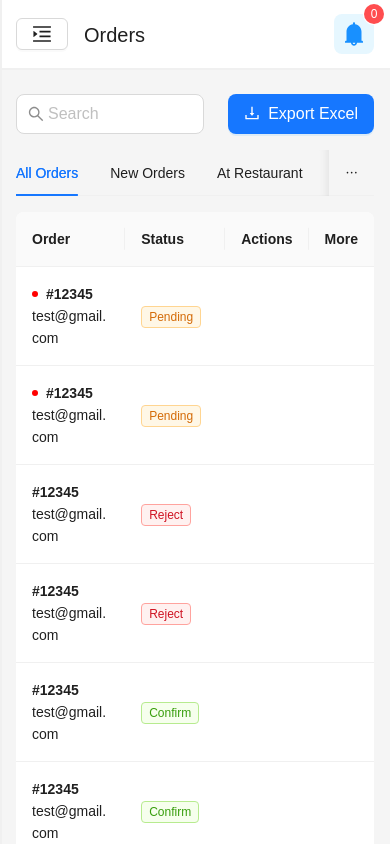
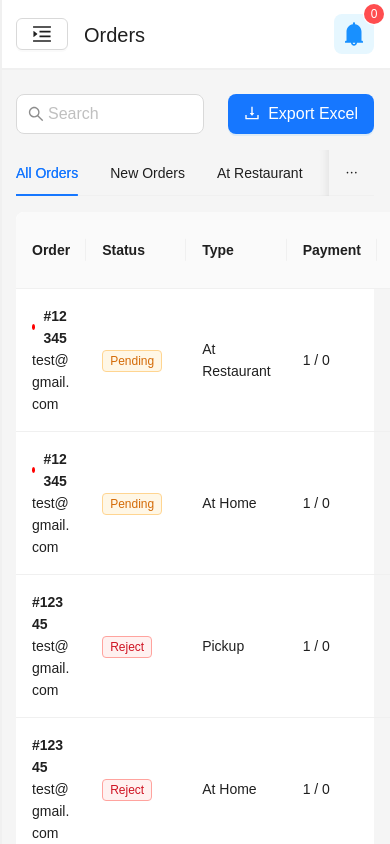
Before and after one commit to alithecodeguy/dashboard, a Next.js app: page / in a window 390 px wide. Built offline with nearby package versions, Linux system fonts and the light colour scheme; a web font is replaced by a local one.

Commit message:
feat(components): responsive table added for orders

```diff
--- a/components/layout/PrimaryLayout/components/CustomSider/index.tsx
+++ b/components/layout/PrimaryLayout/components/CustomSider/index.tsx
@@ -41,7 +41,7 @@ const CustomSider: FC<{
     <Sider
       theme="light"
       width={236}
-      breakpoint="lg"
+      breakpoint="xxl"
       collapsedWidth="0"
       collapsible
       collapsed={isSiderCollapsed}
--- a/components/layout/PrimaryLayout/index.tsx
+++ b/components/layout/PrimaryLayout/index.tsx
@@ -2,7 +2,7 @@
 import type { FC, ReactNode } from 'react';
 
 // libraries
-import { useEffect } from 'react';
+import React, { useEffect } from 'react';
 import { Content } from 'antd/lib/layout/layout';
 import { usePathname } from 'next/navigation';
 import { Layout } from 'antd';
@@ -20,9 +20,16 @@ import CustomSider from './components/CustomSider';
 
 // redux
 import { useAppDispatch, useAppSelector } from '@/libs/redux/hooks';
-import { selectSiderStatus, setCurrentPath } from '@/libs/redux/slices/sharedSlice';
+import { selectSiderStatus, setCurrentPath, setPageSize } from '@/libs/redux/slices/sharedSlice';
+
+// enums
+import { PageSizeEnum } from '@/libs/redux/slices/sharedSlice/sharedSliceEnum';
 
 const PrimaryLayout: FC<{ children: ReactNode }> = ({ children }) => {
+  if (typeof document === 'undefined') {
+    React.useLayoutEffect = React.useEffect;
+  }
+
   // hooks
   const pathname = usePathname();
   const dispatch = useAppDispatch();
@@ -37,6 +44,25 @@ const PrimaryLayout: FC<{ children: ReactNode }> = ({ children }) => {
   // side effects
   useEffect(() => {
     dispatch(setCurrentPath(pathname));
+
+    const handleResize = () => {
+      if (window.innerWidth) {
+        if (window.innerWidth >= 1280) {
+          dispatch(setPageSize(PageSizeEnum.LG));
+        } else if (window.innerWidth >= 768 && window.innerWidth < 1280) {
+          dispatch(setPageSize(PageSizeEnum.MD));
+        } else {
+          dispatch(setPageSize(PageSizeEnum.SM));
+        }
+      }
+    };
+
+    window.addEventListener('resize', handleResize);
+
+    // Cleanup event listener on component unmount
+    return () => {
+      window.removeEventListener('resize', handleResize);
+    };
   }, [pathname, dispatch]);
 
   return (
--- a/components/pageFeatures/homePage/Home/components/OrdersTable.tsx/index.tsx
+++ b/components/pageFeatures/homePage/Home/components/OrdersTable.tsx/index.tsx
@@ -11,14 +11,15 @@ import { ordersTableMockData } from './ordersTableMockData';
 
 // redux
 import { useAppSelector } from '@/libs/redux/hooks';
-import { selectSiderStatus } from '@/libs/redux/slices/sharedSlice';
+import { selectPageSize } from '@/libs/redux/slices/sharedSlice';
 
 const OrdersTable: FC = () => {
   // selectors
-  const isSiderCollapsed = useAppSelector(selectSiderStatus);
+  const pageSize = useAppSelector(selectPageSize);
+
   return (
     <Table<DataType>
-      columns={ordersTableColumns(isSiderCollapsed)}
+      columns={ordersTableColumns(pageSize!)}
       pagination={{ position: ['none', 'bottomCenter'] }}
       dataSource={ordersTableMockData}
     />
--- a/components/pageFeatures/homePage/Home/components/OrdersTable.tsx/ordersTableDef.tsx
+++ b/components/pageFeatures/homePage/Home/components/OrdersTable.tsx/ordersTableDef.tsx
@@ -1,17 +1,20 @@
 // libraries
-import { Flex, Space, Tag, Typography } from 'antd';
+import { Flex, Tag, Typography } from 'antd';
 
 // types
 import type { TableProps } from 'antd';
 import type { DataType } from './ordersTableType';
+
+// enums
 import { OrdersStatusEnum } from './ordersTableEnum';
+import { PageSizeEnum } from '@/libs/redux/slices/sharedSlice/sharedSliceEnum';
 
 // destrcuture
 const { Text } = Typography;
 
 type ColumnsType<T extends object> = TableProps<T>['columns'];
 
-export const ordersTableColumns = (isSiderCollapsed: boolean): ColumnsType<DataType> => [
+export const ordersTableColumns = (pageSize: PageSizeEnum): ColumnsType<DataType> => [
   {
     title: 'Order',
     dataIndex: 'orderId',
@@ -52,34 +55,34 @@ export const ordersTableColumns = (isSiderCollapsed: boolean): ColumnsType<DataT
     title: 'Type',
     dataIndex: 'type',
     key: 'type',
-    hidden: isSiderCollapsed
+    hidden: pageSize === PageSizeEnum.SM
   },
   {
     title: 'Payment',
     dataIndex: 'payment',
     key: 'payment',
     render: (_, record) => `${record.paymentType} / ${record.paymentStatus}`,
-    hidden: isSiderCollapsed
+    hidden: pageSize === PageSizeEnum.MD || pageSize === PageSizeEnum.SM
   },
   {
     title: 'Waiter',
     dataIndex: 'waiter',
     key: 'waiter',
-    hidden: isSiderCollapsed
+    hidden: pageSize === PageSizeEnum.MD || pageSize === PageSizeEnum.SM
   },
   {
     title: 'Cost',
     dataIndex: 'cost',
     key: 'cost',
     render: (cost: number) => `€ ${cost.toLocaleString('en')}`,
-    hidden: isSiderCollapsed
+    hidden: pageSize === PageSizeEnum.MD || pageSize === PageSizeEnum.SM
   },
   {
     title: 'Date & Time',
     dataIndex: 'utcDateString',
     key: 'utcDateString',
     render: (utcDateString: number) => `${new Date(utcDateString).toLocaleString('en')}`,
-    hidden: isSiderCollapsed
+    hidden: pageSize === PageSizeEnum.MD || pageSize === PageSizeEnum.SM
   },
   {
     title: 'Actions',
--- a/libs/redux/slices/sharedSlice/index.ts
+++ b/libs/redux/slices/sharedSlice/index.ts
@@ -6,6 +6,9 @@ import type { RootState } from '../../store';
 
 // initial state
 import { sharedSliceInitialState } from './sharedSliceInitialState';
+
+// enums
+import { PageSizeEnum } from './sharedSliceEnum';
 
 const sharedSlice = createSlice({
   name: 'shared',
@@ -40,6 +43,9 @@ const sharedSlice = createSlice({
     // action to set the current path
     setCurrentPath(state, action: PayloadAction<string>) {
       state.currentPath = [action.payload];
+    },
+    setPageSize(state, action: PayloadAction<PageSizeEnum>) {
+      state.pageSize = action.payload;
     }
   }
 });
@@ -54,13 +60,15 @@ export const {
   openDrawer,
   changeDrawerStatus,
   toggleDrawerStatus,
-  setCurrentPath
+  setCurrentPath,
+  setPageSize
 } = sharedSlice.actions;
 
 // selector
 export const selectSiderStatus = (state: RootState) => state.shared.isSiderCollapsed;
 export const selectDrawerStatus = (state: RootState) => state.shared.isDrawerClosed;
 export const selectCurrentPath = (state: RootState) => state.shared.currentPath;
+export const selectPageSize = (state: RootState) => state.shared.pageSize;
 
 // reducer
 export default sharedSlice.reducer;
--- a/libs/redux/slices/sharedSlice/sharedSliceEnum.ts
+++ b/libs/redux/slices/sharedSlice/sharedSliceEnum.ts
@@ -2,3 +2,9 @@ export enum ThemeEnum {
   LIGHT = 'light',
   DARK = 'dark'
 }
+
+export enum PageSizeEnum {
+  LG = 'lg',
+  MD = 'md',
+  SM = 'sm'
+}
--- a/libs/redux/slices/sharedSlice/sharedSliceInitialState.ts
+++ b/libs/redux/slices/sharedSlice/sharedSliceInitialState.ts
@@ -4,5 +4,6 @@ import type { sharedSliceInterface } from './sharedSliceTypes';
 export const sharedSliceInitialState: sharedSliceInterface = {
   isSiderCollapsed: true,
   isDrawerClosed: true,
-  currentPath: undefined
+  currentPath: undefined,
+  pageSize: undefined
 };
--- a/libs/redux/slices/sharedSlice/sharedSliceTypes.ts
+++ b/libs/redux/slices/sharedSlice/sharedSliceTypes.ts
@@ -1,3 +1,6 @@
+// enums
+import { PageSizeEnum } from './sharedSliceEnum';
+
 export interface sharedSliceInterface {
   // to detect if sider is close or not
   isSiderCollapsed: boolean;
@@ -5,4 +8,6 @@ export interface sharedSliceInterface {
   isDrawerClosed: boolean;
   // to detect current path
   currentPath: string[] | undefined;
+  // page size
+  pageSize: PageSizeEnum | undefined;
 }
--- a/package.json
+++ b/package.json
@@ -18,7 +18,6 @@
     "@ant-design/cssinjs": "^1.18.0",
     "@ant-design/static-style-extract": "^1.0.2",
     "@reduxjs/toolkit": "^2.2.7",
-    "@uidotdev/usehooks": "^2.4.1",
     "antd": "^5.11.5",
     "antd-jalali": "^1.0.3",
     "dayjs": "^1.11.10",
```
Also changed, not shown: 1 other file (tests, documents, lock files or other folders).
